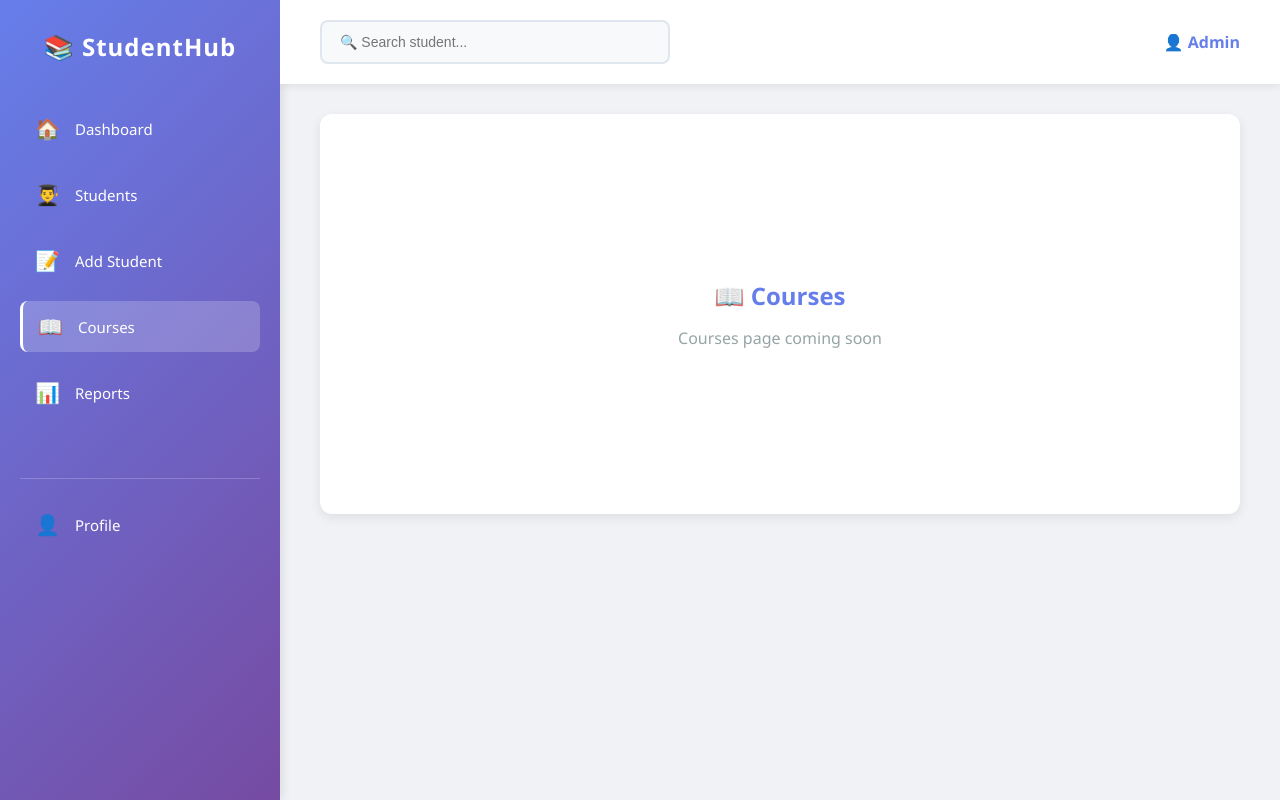
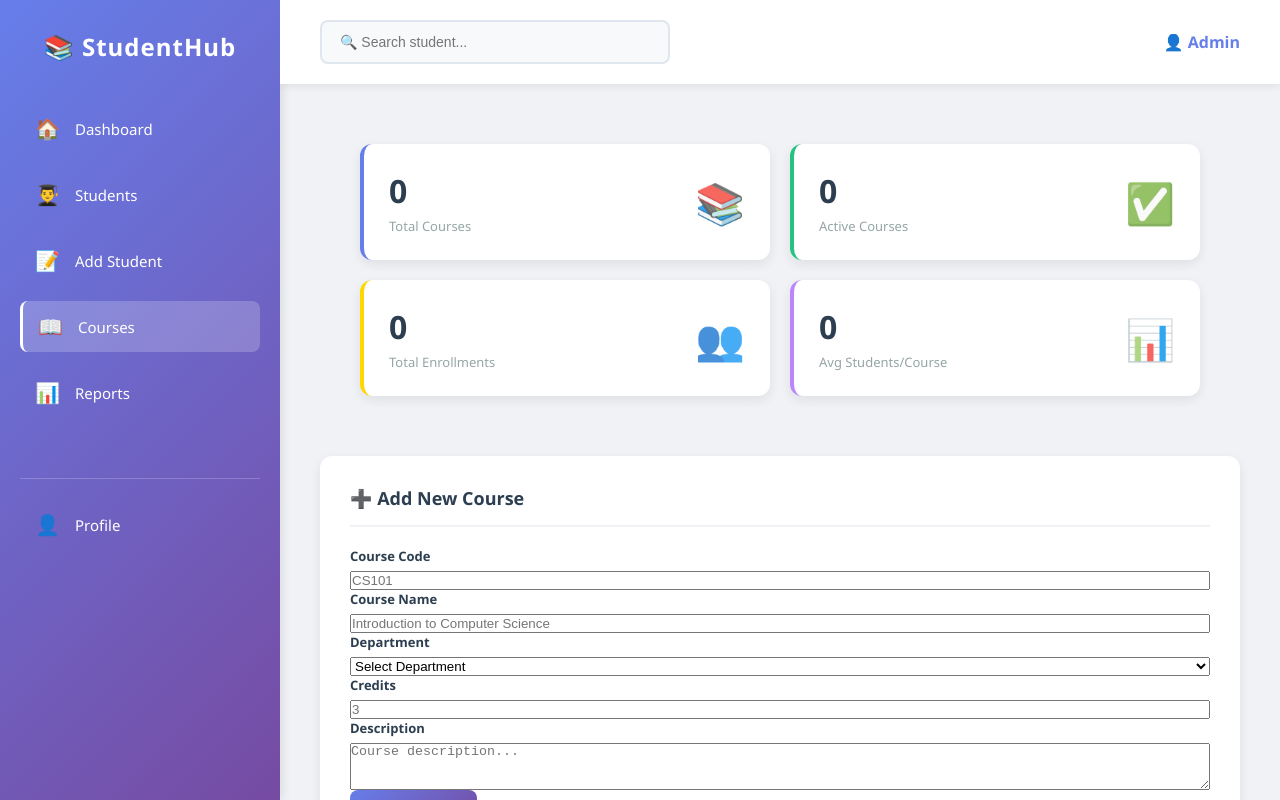
Before and after one commit to Arguelles12345/Student-Information-System, a website: page frontend/index.html in a window 1280 px wide. Both pictures are taken after a click on the element "📖 Courses". Drawn offline with Linux system fonts and the light colour scheme.

Commit message:
feat: Add Courses page UI with stats cards, form, and table
- Add coursesPage div with course statistics cards
- Include add course form with code, name, department, credits, description fields
- Add courses table with department filter dropdown
- Update sidebar navigation to include Courses link

```diff
--- a/frontend/index.html
+++ b/frontend/index.html
@@ -207,9 +207,103 @@
       <!-- PLACEHOLDER PAGES -->
       <div id="coursesPage" class="page">
         <div class="content-area">
-          <div class="placeholder-section">
-            <h3>📖 Courses</h3>
-            <p>Courses page coming soon</p>
+          <!-- COURSES STATS -->
+          <div class="stats-container">
+            <div class="stat-card blue">
+              <div class="stat-content">
+                <div class="stat-value" id="totalCoursesCount">0</div>
+                <div class="stat-label">Total Courses</div>
+              </div>
+              <div class="stat-icon">📚</div>
+            </div>
+            <div class="stat-card green">
+              <div class="stat-content">
+                <div class="stat-value" id="activeCourses">0</div>
+                <div class="stat-label">Active Courses</div>
+              </div>
+              <div class="stat-icon">✅</div>
+            </div>
+            <div class="stat-card yellow">
+              <div class="stat-content">
+                <div class="stat-value" id="totalEnrollments">0</div>
+                <div class="stat-label">Total Enrollments</div>
+              </div>
+              <div class="stat-icon">👥</div>
+            </div>
+            <div class="stat-card purple">
+              <div class="stat-content">
+                <div class="stat-value" id="avgStudentsPerCourse">0</div>
+                <div class="stat-label">Avg Students/Course</div>
+              </div>
+              <div class="stat-icon">📊</div>
+            </div>
+          </div>
+
+          <!-- COURSES CONTENT -->
+          <div class="courses-content">
+            <!-- ADD COURSE FORM -->
+            <div class="form-section">
+              <div class="section-header">
+                <h3>➕ Add New Course</h3>
+              </div>
+              <form id="courseForm">
+                <div class="form-group">
+                  <label>Course Code</label>
+                  <input type="text" id="courseCode" placeholder="CS101" required>
+                </div>
+                <div class="form-group">
+                  <label>Course Name</label>
+                  <input type="text" id="courseName" placeholder="Introduction to Computer Science" required>
+                </div>
+                <div class="form-group">
+                  <label>Department</label>
+                  <select id="courseDepartment" required>
+                    <option value="">Select Department</option>
+                    <option value="Computer Science">Computer Science</option>
+                    <option value="Information Technology">Information Technology</option>
+                    <option value="Business">Business</option>
+                    <option value="Engineering">Engineering</option>
+                    <option value="Arts">Arts</option>
+                    <option value="Science">Science</option>
+                  </select>
+                </div>
+                <div class="form-group">
+                  <label>Credits</label>
+                  <input type="number" id="courseCredits" placeholder="3" min="1" max="6" required>
+                </div>
+                <div class="form-group">
+                  <label>Description</label>
+                  <textarea id="courseDescription" placeholder="Course description..." rows="3"></textarea>
+                </div>
+                <button type="submit" class="btn-primary">Add Course</button>
+              </form>
+            </div>
+
+            <!-- COURSES LIST -->
+            <div class="list-section">
+              <div class="section-header">
+                <h3>📚 Course List</h3>
+                <select id="departmentFilter" onchange="filterCoursesByDepartment()" class="filter-select">
+                  <option value="">All Departments</option>
+                </select>
+              </div>
+              <div class="table-container">
+                <table>
+                  <thead>
+                    <tr>
+                      <th>#</th>
+                      <th>Course Code</th>
+                      <th>Course Name</th>
+                      <th>Department</th>
+                      <th>Credits</th>
+                      <th>Students</th>
+                      <th>Actions</th>
+                    </tr>
+                  </thead>
+                  <tbody id="coursesTable"></tbody>
+                </table>
+              </div>
+            </div>
           </div>
         </div>
       </div>
```
